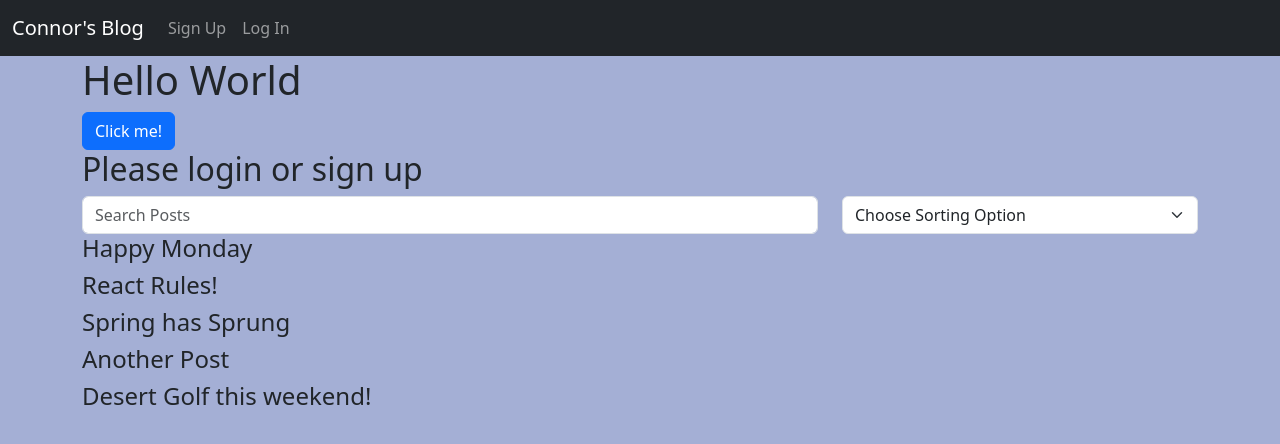
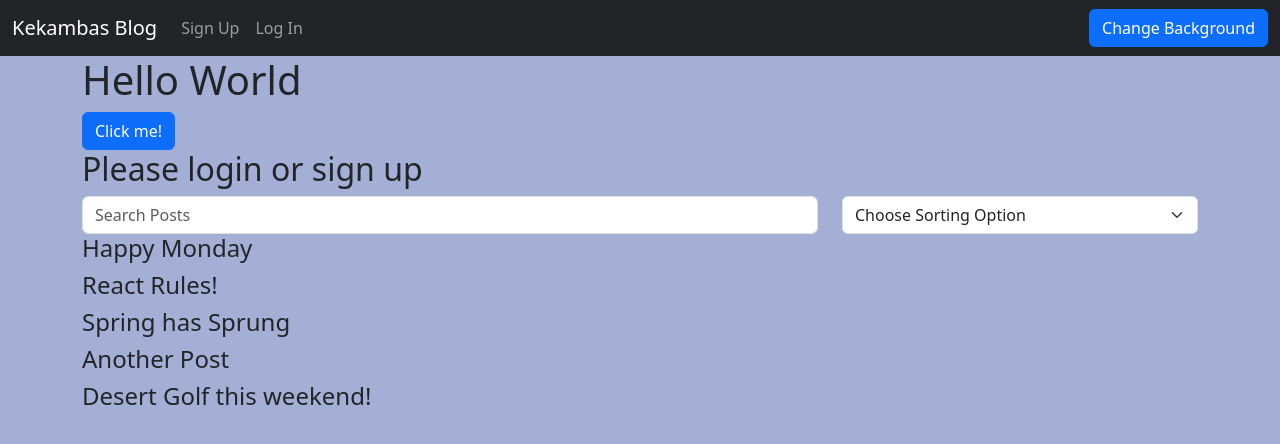
Before and after one commit to connorrubattino/react-intro, a React (Vite) app: page / in a window 1280 px wide. Shown: the top 444 px of the page. Built offline with nearby package versions, Linux system fonts and the light colour scheme.

Commit message:
added change nav bg button

```diff
--- a/src/components/Navigation.tsx
+++ b/src/components/Navigation.tsx
@@ -1,16 +1,21 @@
+import { useState } from 'react';
 import Container from 'react-bootstrap/Container';
 import Nav from 'react-bootstrap/Nav';
 import Navbar from 'react-bootstrap/Navbar';
+import Button from 'react-bootstrap/Button';
 
 type NavigationProps = {
     isLoggedIn:boolean
 }
 
 export default function Navigation({ isLoggedIn }: NavigationProps){
+
+    const [backgroundTheme, setBackgroundTheme] = useState('dark');
+
     return (
-        <Navbar expand='lg' data-bs-theme='dark' bg='dark'>
+        <Navbar expand='lg' data-bs-theme={backgroundTheme} bg={backgroundTheme}>
             <Container fluid>
-                <Navbar.Brand href='/'>Connor's Blog</Navbar.Brand>
+                <Navbar.Brand href='/'>Kekambas Blog</Navbar.Brand>
                 <Navbar.Toggle aria-controls='nav-collapse' />
                 <Navbar.Collapse id='nav-collapse'>
                     <Nav className='me-auto'>
@@ -26,6 +31,9 @@ export default function Navigation({ isLoggedIn }: NavigationProps){
                             </>
                         )}
                     </Nav>
+                    <Nav>
+                        <Button onClick={() => setBackgroundTheme(backgroundTheme === 'dark' ? 'light' : 'dark')}>Change Background</Button>
+                    </Nav>
                 </Navbar.Collapse>
             </Container>
         </Navbar>
```
Also changed, not shown: src/App.tsx (indentation only).
